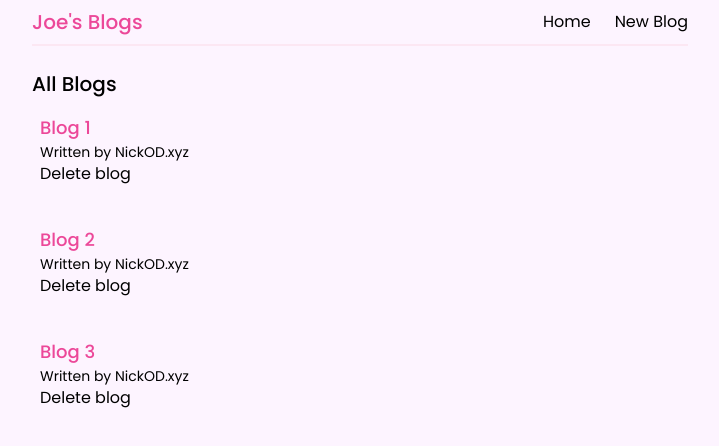
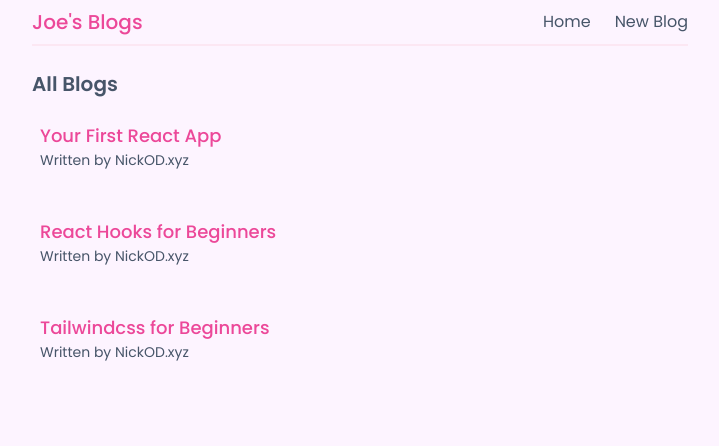
Before and after one commit to Nick-ODonoghue/react-blog, a React (Vite) app: page / in a window 1280 px wide. Shown: the top 446 px of the page, without its empty margins (280-999 px from the left). Built offline with nearby package versions, Linux system fonts and the light colour scheme; data requests are answered from the project's data file.

Commit message:
setup custom useFetch hook

```diff
--- /dev/null
+++ b/data/db.json
@@ -0,0 +1,22 @@
+{
+	"blogs": [
+		{
+			"title": "Your First React App",
+			"body": "Lorem ipsum dolor sit amet consectetur adipisicing elit. Rem necessitatibus sequi illo nobis quidem quisquam at in neque quae nulla ipsum, sint, natus accusamus, ipsa accusantium officiis libero modi unde iure alias quod eum soluta deleniti dolores? Odio quae laboriosam, facere molestias voluptate eos vel, unde optio sunt similique praesentium quos nostrum, cum repellat ea. Sapiente magni iusto qui quam voluptates ad itaque officia eum ratione possimus! Impedit, laborum et exercitationem magnam quia libero voluptatibus neque debitis ducimus sapiente.",
+			"author": "NickOD.xyz",
+			"id": 1
+		},
+		{
+			"title": "React Hooks for Beginners",
+			"body": "Lorem ipsum dolor sit amet consectetur adipisicing elit. Rem necessitatibus sequi illo nobis quidem quisquam at in neque quae nulla ipsum, sint, natus accusamus, ipsa accusantium officiis libero modi unde iure alias quod eum soluta deleniti dolores? Odio quae laboriosam, facere molestias voluptate eos vel, unde optio sunt similique praesentium quos nostrum, cum repellat ea. Sapiente magni iusto qui quam voluptates ad itaque officia eum.",
+			"author": "NickOD.xyz",
+			"id": 2
+		},
+		{
+			"title": "Tailwindcss for Beginners",
+			"body": "Lorem ipsum dolor sit amet consectetur adipisicing elit. Rem necessitatibus sequi illo nobis quidem quisquam at in neque quae nulla ipsum, sint, natus accusamus, ipsa accusantium officiis libero modi unde iure alias quod eum soluta deleniti dolores? Odio quae laboriosam, facere molestias voluptate eos vel, unde optio sunt similique praesentium quos nostrum, cum repellat ea. Sapiente magni iusto qui quam voluptates ad itaque officia eum ratione possimus! Impedit, laborum et exercitationem magnam quia libero voluptatibus neque debitis ducimus sapiente, dolore amet vitae totam corporis magni quidem molestiae! Incidunt sit hic harum inventore. Dolorem, fugiat modi neque quod voluptates omnis commodi.",
+			"author": "NickOD.xyz",
+			"id": 3
+		}
+	]
+}
--- a/index.html
+++ b/index.html
@@ -6,7 +6,7 @@
 		<meta name="viewport" content="width=device-width, initial-scale=1.0" />
 		<title>React Blog | NickOD.xyz</title>
 	</head>
-	<body class="font-poppins bg-fuchsia-50">
+	<body class="font-poppins text-slate-600 bg-fuchsia-50">
 		<div id="root"></div>
 		<script type="module" src="/src/main.jsx"></script>
 	</body>
--- a/src/BlogList.jsx
+++ b/src/BlogList.jsx
@@ -3,12 +3,20 @@ import { useState } from "react";
 const BlogList = ({ blogs, title, handleDelete }) => {
 	return (
 		<>
-			<h2 className=" text-xl font-medium mb-2">{title}</h2>
+			<h2 className=" text-xl font-semibold mb-2">{title}</h2>
 			{blogs.map((blog) => (
-				<div key={blog.id} className="mb-6 p-2 rounded-md hover:shadow-md transition-all duration-200 cursor-pointer">
+				<div
+					key={blog.id}
+					className="mb-4 px-2 py-4 rounded-md hover:shadow-md transition-all duration-200 cursor-pointer"
+				>
 					<h3 className=" text-pink-500 font-medium text-lg">{blog.title}</h3>
 					<p className=" text-sm">Written by {blog.author}</p>
-					<button onClick={() => handleDelete(blog.id)}>Delete blog</button>
+					{/* <button
+						className="border border-pink-500 py-1 px-2 mt-2 rounded-full text-xs shadow-md hover:bg-pink-500 hover:text-white hover:border-pink-500 hover:shadow-none transition-all duration-200"
+						onClick={() => handleDelete(blog.id)}
+					>
+						Delete blog
+					</button> */}
 				</div>
 			))}
 		</>
--- a/src/Home.jsx
+++ b/src/Home.jsx
@@ -1,24 +1,20 @@
-import { useState } from "react";
+import { useEffect, useState } from "react";
 import BlogList from "./BlogList";
+import useFetch from "./useFetch";
 
 const Home = () => {
-	const [blogs, setBlogs] = useState([
-		{ title: "Blog 1", body: "lorem ipsum...", author: "NickOD.xyz", id: 1 },
-		{ title: "Blog 2", body: "lorem ipsum...", author: "NickOD.xyz", id: 2 },
-		{ title: "Blog 3", body: "lorem ipsum...", author: "NickOD.xyz", id: 3 },
-	]);
+	// const handleDelete = (id) => {
+	// 	const newBlogs = blogs.filter((blog) => blog.id !== id);
+	// 	setBlogs(newBlogs);
+	// };
 
-	const handleDelete = (id) => {
-		console.log(id);
-		const newBlogs = blogs.filter((blog) => {
-			return blog.id !== id;
-		});
-		setBlogs(newBlogs);
-	};
+	const { data: blogs, isLoading, error } = useFetch("http://localhost:8000/blogs");
 
 	return (
 		<main className="py-6">
-			<BlogList blogs={blogs} title="All Blogs" handleDelete={handleDelete} />
+			{error && <div>{error}</div>}
+			{isLoading && <div>Loading blogs...</div>}
+			{blogs && <BlogList blogs={blogs} title="All Blogs" />}
 		</main>
 	);
 };
--- /dev/null
+++ b/src/useFetch.jsx
@@ -0,0 +1,32 @@
+import { useState, useEffect } from "react";
+
+const useFetch = (url) => {
+	const [data, setData] = useState(null);
+	const [isLoading, setIsLoading] = useState(true);
+	const [error, setError] = useState(null);
+
+	useEffect(() => {
+		setTimeout(() => {
+			fetch(url)
+				.then((res) => {
+					if (!res.ok) {
+						throw Error("Couldn't fetch data from that resource");
+					}
+					return res.json();
+				})
+				.then((data) => {
+					setData(data);
+					setIsLoading(false);
+					setError(null);
+				})
+				.catch((err) => {
+					setIsLoading(false);
+					setError(err.message);
+				});
+		}, 1000);
+	}, [url]);
+
+	return { data, isLoading, error };
+};
+
+export default useFetch;
```
